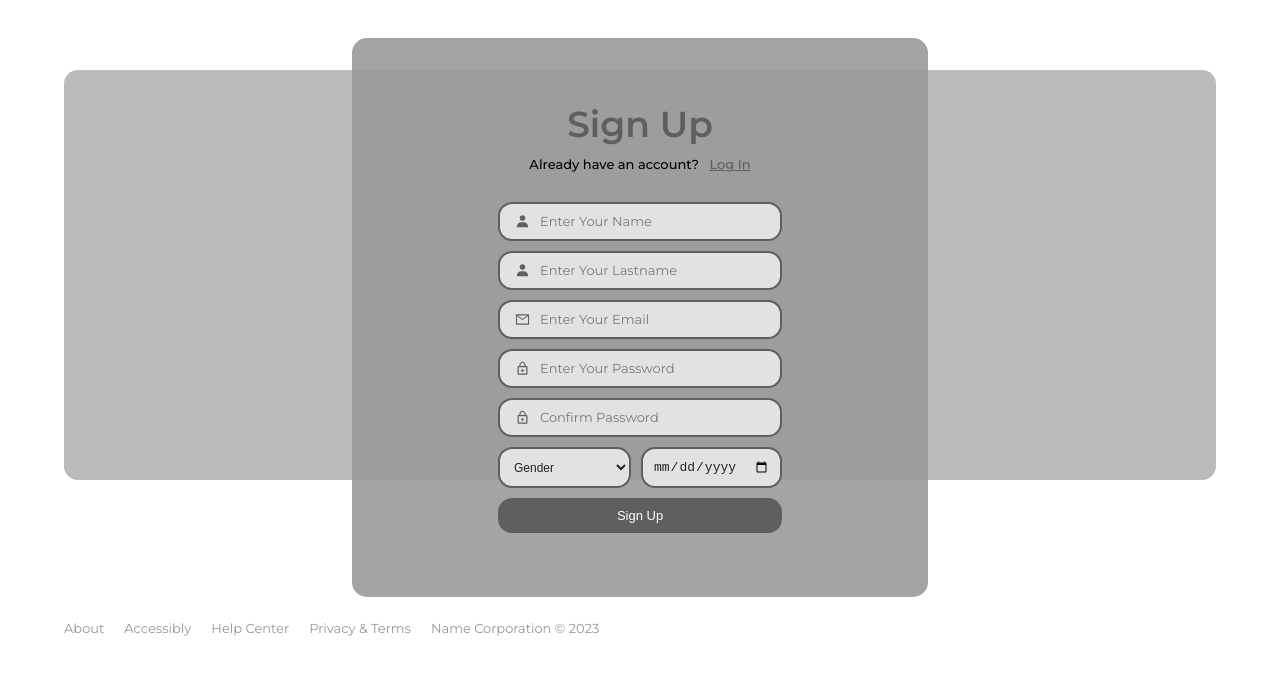
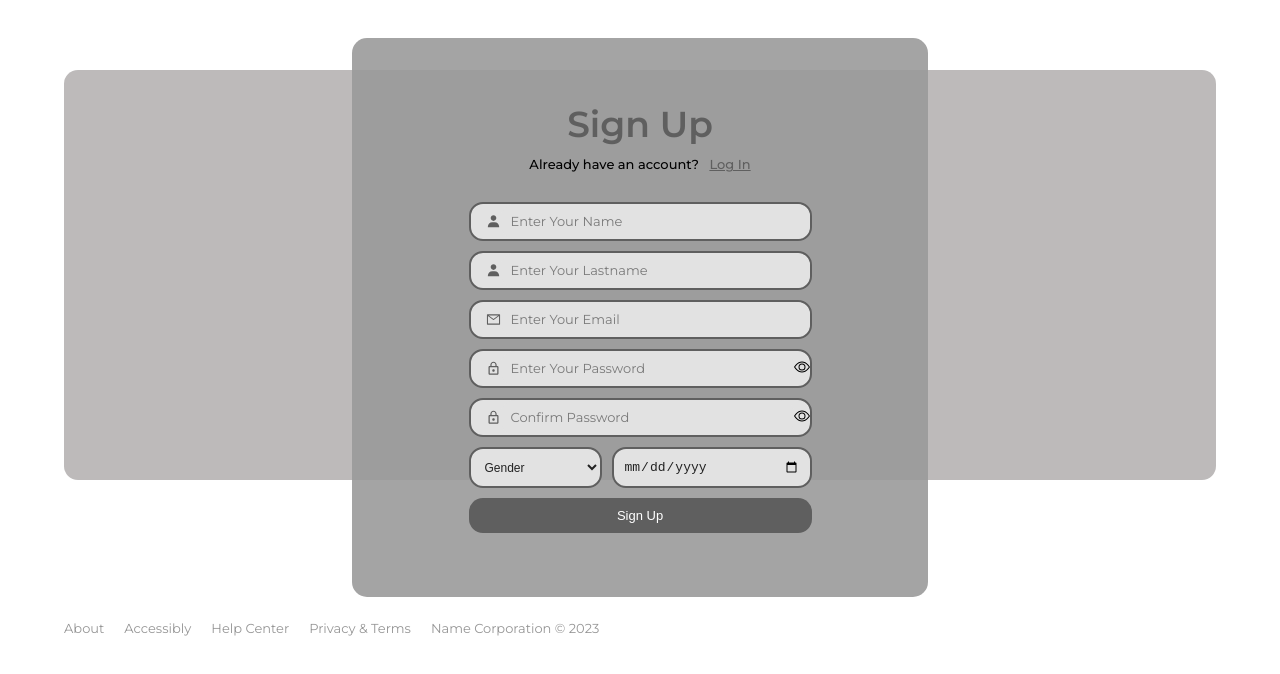
Before and after one commit to teutakk/SocialMediaFrontend, a React (Create React App) app: page /register in a window 1280 px wide. Shown: the top 674 px of the page. Built offline with nearby package versions, Linux system fonts and the light colour scheme.

Commit message:
Minor change

```diff
--- a/src/components/CustomInput.js
+++ b/src/components/CustomInput.js
@@ -1,5 +1,6 @@
-import React from "react";
+import React,{ useState } from "react";
 import classes from "./CustomInput.module.css"
+import { BsEye, BsEyeSlash } from "react-icons/bs";
 /**
  * Custom input component.
  * @param {object} props - Component props.
@@ -13,7 +14,12 @@ import classes from "./CustomInput.module.css"
  * @returns {JSX.Element} Custom input component.
  */
 
-const CustomInput = ({ children, type, icon, value, onChange, id, name, placeholder }) => {
+const CustomInput = ({ children, type, icon, secondIcon, value, onChange, id, name, placeholder }) => {
+  const [showPassword, setShowPassword] = useState(false);
+
+  const handleTogglePassword = () => {
+    setShowPassword((prevShowPassword) => !prevShowPassword);
+  };
   let input;
   switch (type) {
     case "text":
@@ -66,12 +72,18 @@ const CustomInput = ({ children, type, icon, value, onChange, id, name, placehol
             value={value}
             id={id}
             name={name}
-            type={type}
+            type={showPassword ? "text" : "password"}
             placeholder={placeholder}
             autoComplete="new-password"
             required
             className={classes.input}
           />
+           <div
+              className={classes.togglePassword}
+              onClick={handleTogglePassword}
+            >
+              {showPassword ? <BsEyeSlash /> : <BsEye />}
+            </div>
           </div>
         </>
       );
@@ -96,7 +108,11 @@ const CustomInput = ({ children, type, icon, value, onChange, id, name, placehol
   }
 
   return (
+
     <div className={classes.inputBlock}>
+      <div className={classes.icons}>
+          {secondIcon}
+        </div>
       {children && React.cloneElement(children, { className: "error" })}
       {input}
     </div>
--- a/src/components/CustomInput.module.css
+++ b/src/components/CustomInput.module.css
@@ -21,6 +21,7 @@ input:-webkit-autofill:active {
     -webkit-background-clip: text;
     box-shadow: inset 0 0 20px 20px #e2e2e2;
 }
+
 .birthdayInput {
     padding: max(10px, .5vw);
     outline: none;
--- a/src/pages/Login.js
+++ b/src/pages/Login.js
@@ -7,6 +7,8 @@ import classes from "./styles/Login.module.css";
 import CustomInput from "../components/CustomInput";
 import { AiOutlineMail } from "react-icons/ai";
 import { MdLockOutline } from "react-icons/md";
+import { PiEye } from "react-icons/pi";
+import { BsEye, BsEyeSlash } from "react-icons/bs";
 import Footer from "../components/Footer";
 
 
@@ -76,12 +78,11 @@ const Login = () => {
             placeholder="Enter Your Password"
             value={formData.password}
             label="Password"
-          >
+            >
             {formErrors.password && (
               <p className={classes.errorText}>{formErrors.password}</p>
             )}
           </CustomInput>
-
           <button type="submit" className={classes.button}>
             Log In
           </button>
--- a/src/pages/styles/Login.module.css
+++ b/src/pages/styles/Login.module.css
@@ -84,6 +84,38 @@ form div p{
     align-items: center;
     justify-self: center;
 }
+.customInput {
+    display: flex;
+    flex-direction: column;
+    align-items: flex-start;
+    position: relative;
+  }
+
+  .inputContainer {
+    display: flex;
+    align-items: center;
+    width: 100%;
+  }
+
+  label {
+    width: 25%;
+    min-width: 100px;
+  }
+
+  input {
+    width: 75%;
+    min-width: 200px;
+  }
+
+  .icons {
+    position: absolute;
+    right: 0;
+    top: 50%;
+    transform: translateY(-50%);
+    display: flex;
+    align-items: center;
+    cursor: pointer;
+  }
 
 .button {
     width: 100%;
```
